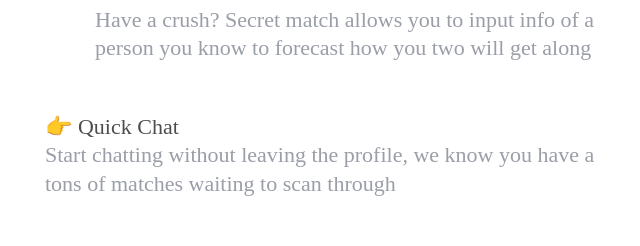
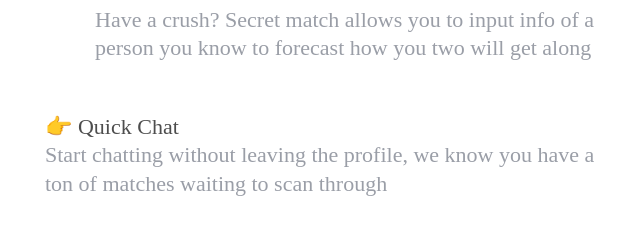
Before and after one commit to hlh112/Hunt-s-UIUX-Portfolio, a plain HTML site: page projects/cosmoz.html in a window 1280 px wide. Shown: the part 6558-6804 px from the top of the page, 30-670 px from the left. Drawn offline with nearby package versions, Linux system fonts and the light colour scheme; a web font is replaced by a local one.

Commit message:
Update cosmoz.html

```diff
--- a/projects/cosmoz.html
+++ b/projects/cosmoz.html
@@ -265,7 +265,7 @@
                         </div>
                         <div class="finger-tap" data-finger-count="9">
                             <p class=".projectContent--secondary-title text-primary">&#128073; Quick Chat</p>
-                            <p class="">Start chatting without leaving the profile, we know you have a tons of matches waiting to scan through</p>
+                            <p class="">Start chatting without leaving the profile, we know you have a ton of matches waiting to scan through</p>
                         </div>
                         <div class="finger-tap" data-finger-count="10">
                             <p class=".projectContent--secondary-title text-primary">&#128073; QR Code Quick Match</p>
```
